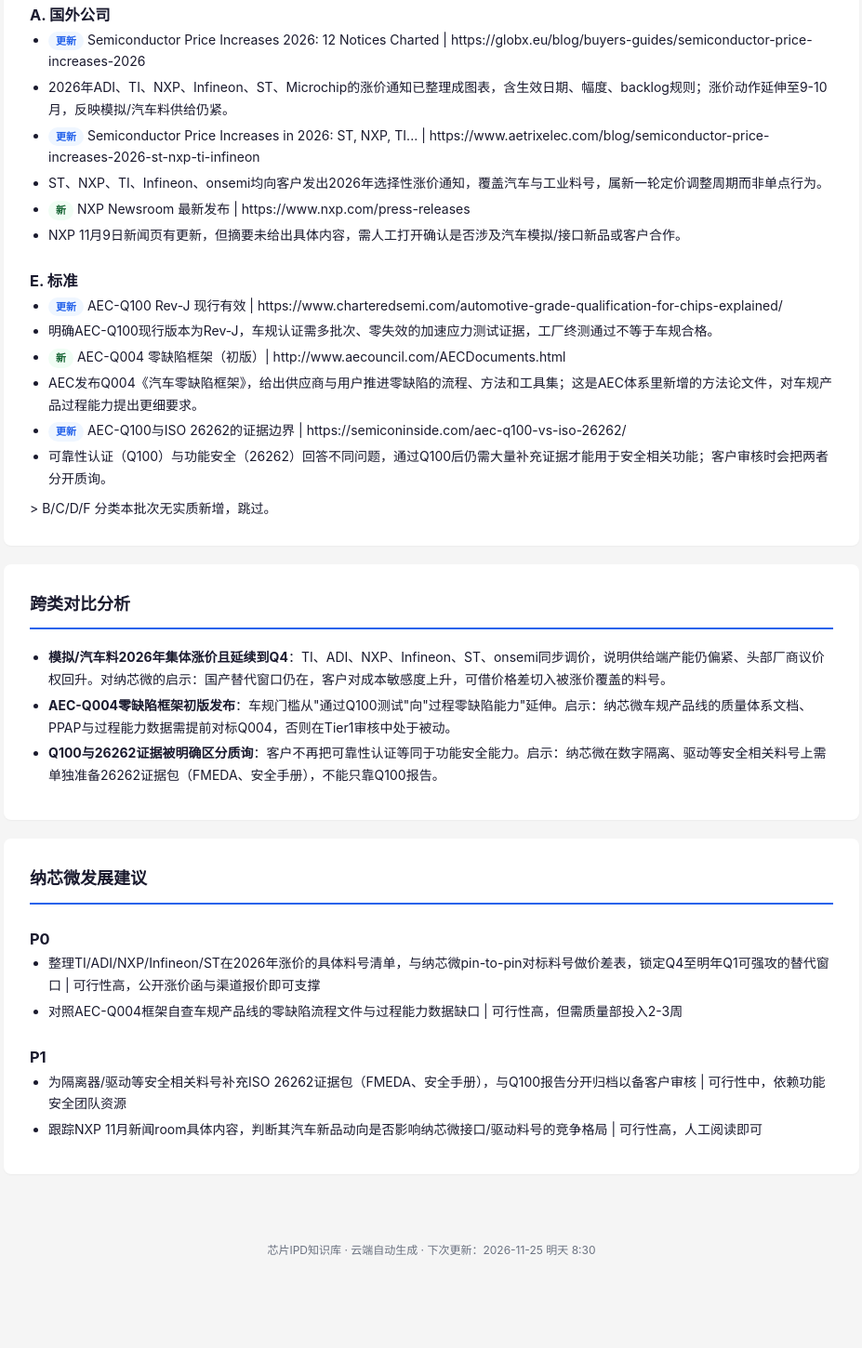
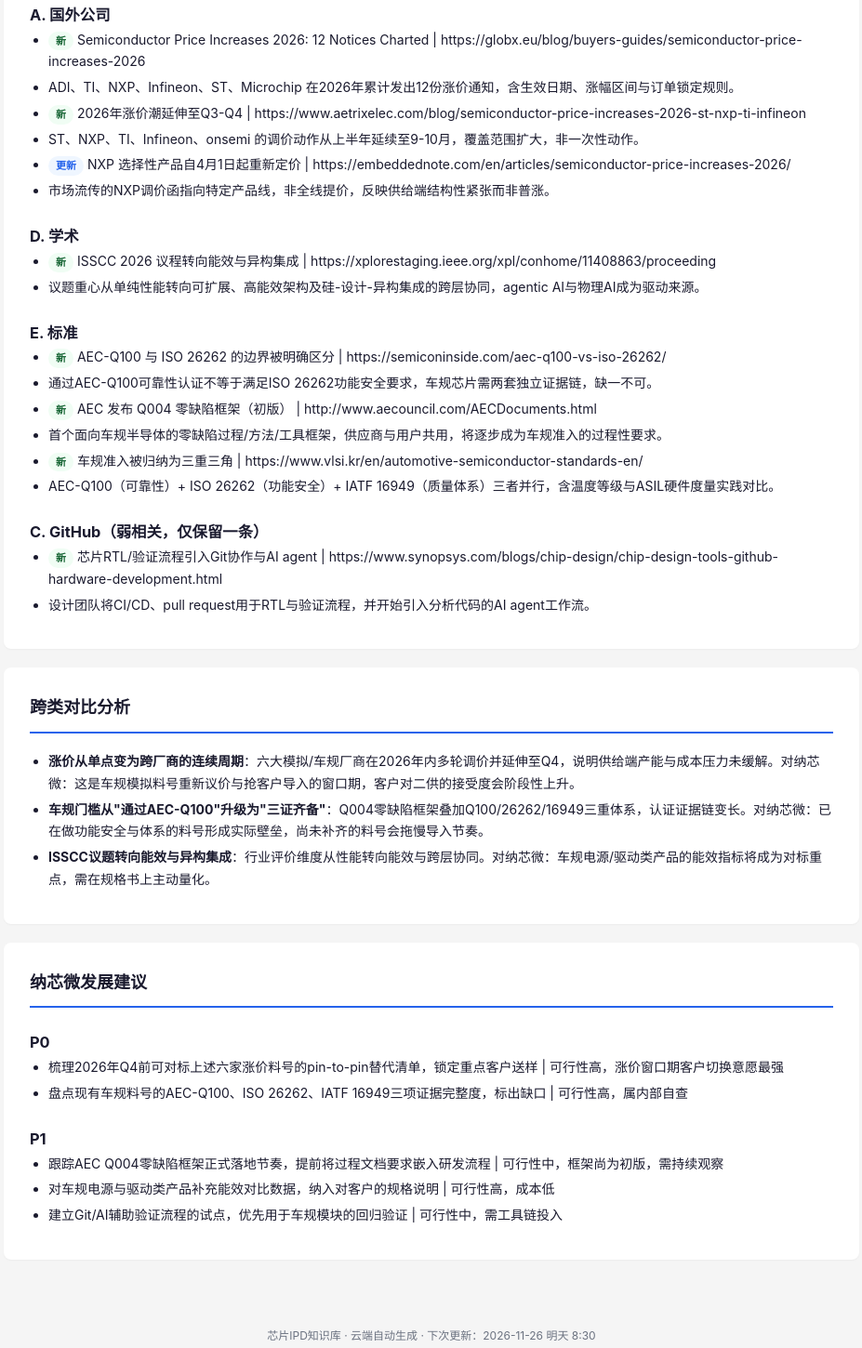
Before and after one commit to cywang-github/chip-ipd-daily-update, a plain HTML site: page ipd_knowledge_base/output/index.html in a window 1280 px wide. Shown: the part 344-1794 px from the top of the page at 93% size, without its empty margins (176-1103 px from the left). Before the commit the page ends 1723 px from the top, so only its background shows below. Drawn offline with Linux system fonts and the light colour scheme.

Commit message:
chore: 每日IPD更新 — 2026-11-26

```diff
--- a/ipd_knowledge_base/output/index.html
+++ b/ipd_knowledge_base/output/index.html
@@ -3,7 +3,7 @@
 <head>
 <meta charset="UTF-8">
 <meta name="viewport" content="width=device-width, initial-scale=1.0">
-<title>芯片IPD每日更新 2026-11-25</title>
+<title>芯片IPD每日更新 2026-11-26</title>
 <style>
     :root {
         --bg: #f5f5f5; --card: #fff; --text: #1a1a2e; --muted: #6b7280;
@@ -50,7 +50,7 @@
 <body>
 <div class="topbar">
     <div class="brand">芯片IPD知识库<span>| 每日自动更新</span></div>
-    <div style="font-size:13px;opacity:.7;">2026-11-25</div>
+    <div style="font-size:13px;opacity:.7;">2026-11-26</div>
 </div>
 <div class="container">
     <div class="hero">
@@ -62,31 +62,40 @@
         <h2>六类信息汇总</h2>
         <h3 style="margin-top:24px;">A. 国外公司</h3>
 <ul style="margin-left:20px;">
-<li><span class="tag tag-ref">更新</span>  Semiconductor Price Increases 2026: 12 Notices Charted | https://globx.eu/blog/buyers-guides/semiconductor-price-increases-2026</li>
-<li>2026年ADI、TI、NXP、Infineon、ST、Microchip的涨价通知已整理成图表，含生效日期、幅度、backlog规则；涨价动作延伸至9-10月，反映模拟/汽车料供给仍紧。</li>
-<li><span class="tag tag-ref">更新</span>  Semiconductor Price Increases in 2026: ST, NXP, TI... | https://www.aetrixelec.com/blog/semiconductor-price-increases-2026-st-nxp-ti-infineon</li>
-<li>ST、NXP、TI、Infineon、onsemi均向客户发出2026年选择性涨价通知，覆盖汽车与工业料号，属新一轮定价调整周期而非单点行为。</li>
-<li><span class="tag tag-new">新</span>  NXP Newsroom 最新发布 | https://www.nxp.com/press-releases</li>
-<li>NXP 11月9日新闻页有更新，但摘要未给出具体内容，需人工打开确认是否涉及汽车模拟/接口新品或客户合作。</li>
+<li><span class="tag tag-new">新</span>  Semiconductor Price Increases 2026: 12 Notices Charted | https://globx.eu/blog/buyers-guides/semiconductor-price-increases-2026</li>
+<li>ADI、TI、NXP、Infineon、ST、Microchip 在2026年累计发出12份涨价通知，含生效日期、涨幅区间与订单锁定规则。</li>
+<li><span class="tag tag-new">新</span>  2026年涨价潮延伸至Q3-Q4 | https://www.aetrixelec.com/blog/semiconductor-price-increases-2026-st-nxp-ti-infineon</li>
+<li>ST、NXP、TI、Infineon、onsemi 的调价动作从上半年延续至9-10月，覆盖范围扩大，非一次性动作。</li>
+<li><span class="tag tag-ref">更新</span>  NXP 选择性产品自4月1日起重新定价 | https://embeddednote.com/en/articles/semiconductor-price-increases-2026/</li>
+<li>市场流传的NXP调价函指向特定产品线，非全线提价，反映供给端结构性紧张而非普涨。</li>
+</ul>
+<h3 style="margin-top:24px;">D. 学术</h3>
+<ul style="margin-left:20px;">
+<li><span class="tag tag-new">新</span>  ISSCC 2026 议程转向能效与异构集成 | https://xplorestaging.ieee.org/xpl/conhome/11408863/proceeding</li>
+<li>议题重心从单纯性能转向可扩展、高能效架构及硅-设计-异构集成的跨层协同，agentic AI与物理AI成为驱动来源。</li>
 </ul>
 <h3 style="margin-top:24px;">E. 标准</h3>
 <ul style="margin-left:20px;">
-<li><span class="tag tag-ref">更新</span>  AEC-Q100 Rev-J 现行有效 | https://www.charteredsemi.com/automotive-grade-qualification-for-chips-explained/</li>
-<li>明确AEC-Q100现行版本为Rev-J，车规认证需多批次、零失效的加速应力测试证据，工厂终测通过不等于车规合格。</li>
-<li><span class="tag tag-new">新</span>  AEC-Q004 零缺陷框架（初版）| http://www.aecouncil.com/AECDocuments.html</li>
-<li>AEC发布Q004《汽车零缺陷框架》，给出供应商与用户推进零缺陷的流程、方法和工具集；这是AEC体系里新增的方法论文件，对车规产品过程能力提出更细要求。</li>
-<li><span class="tag tag-ref">更新</span>  AEC-Q100与ISO 26262的证据边界 | https://semiconinside.com/aec-q100-vs-iso-26262/</li>
-<li>可靠性认证（Q100）与功能安全（26262）回答不同问题，通过Q100后仍需大量补充证据才能用于安全相关功能；客户审核时会把两者分开质询。</li>
+<li><span class="tag tag-new">新</span>  AEC-Q100 与 ISO 26262 的边界被明确区分 | https://semiconinside.com/aec-q100-vs-iso-26262/</li>
+<li>通过AEC-Q100可靠性认证不等于满足ISO 26262功能安全要求，车规芯片需两套独立证据链，缺一不可。</li>
+<li><span class="tag tag-new">新</span>  AEC 发布 Q004 零缺陷框架（初版） | http://www.aecouncil.com/AECDocuments.html</li>
+<li>首个面向车规半导体的零缺陷过程/方法/工具框架，供应商与用户共用，将逐步成为车规准入的过程性要求。</li>
+<li><span class="tag tag-new">新</span>  车规准入被归纳为三重三角 | https://www.vlsi.kr/en/automotive-semiconductor-standards-en/</li>
+<li>AEC-Q100（可靠性）+ ISO 26262（功能安全）+ IATF 16949（质量体系）三者并行，含温度等级与ASIL硬件度量实践对比。</li>
 </ul>
-<p>> B/C/D/F 分类本批次无实质新增，跳过。</p>
+<h3 style="margin-top:24px;">C. GitHub（弱相关，仅保留一条）</h3>
+<ul style="margin-left:20px;">
+<li><span class="tag tag-new">新</span>  芯片RTL/验证流程引入Git协作与AI agent | https://www.synopsys.com/blogs/chip-design/chip-design-tools-github-hardware-development.html</li>
+<li>设计团队将CI/CD、pull request用于RTL与验证流程，并开始引入分析代码的AI agent工作流。</li>
+</ul>
     </div>
 
     <div class="section">
         <h2>跨类对比分析</h2>
         <ul style="margin-left:20px;">
-<li><b>模拟/汽车料2026年集体涨价且延续到Q4</b>：TI、ADI、NXP、Infineon、ST、onsemi同步调价，说明供给端产能仍偏紧、头部厂商议价权回升。对纳芯微的启示：国产替代窗口仍在，客户对成本敏感度上升，可借价格差切入被涨价覆盖的料号。</li>
-<li><b>AEC-Q004零缺陷框架初版发布</b>：车规门槛从"通过Q100测试"向"过程零缺陷能力"延伸。启示：纳芯微车规产品线的质量体系文档、PPAP与过程能力数据需提前对标Q004，否则在Tier1审核中处于被动。</li>
-<li><b>Q100与26262证据被明确区分质询</b>：客户不再把可靠性认证等同于功能安全能力。启示：纳芯微在数字隔离、驱动等安全相关料号上需单独准备26262证据包（FMEDA、安全手册），不能只靠Q100报告。</li>
+<li><b>涨价从单点变为跨厂商的连续周期</b>：六大模拟/车规厂商在2026年内多轮调价并延伸至Q4，说明供给端产能与成本压力未缓解。对纳芯微：这是车规模拟料号重新议价与抢客户导入的窗口期，客户对二供的接受度会阶段性上升。</li>
+<li><b>车规门槛从"通过AEC-Q100"升级为"三证齐备"</b>：Q004零缺陷框架叠加Q100/26262/16949三重体系，认证证据链变长。对纳芯微：已在做功能安全与体系的料号形成实际壁垒，尚未补齐的料号会拖慢导入节奏。</li>
+<li><b>ISSCC议题转向能效与异构集成</b>：行业评价维度从性能转向能效与跨层协同。对纳芯微：车规电源/驱动类产品的能效指标将成为对标重点，需在规格书上主动量化。</li>
 </ul>
     </div>
 
@@ -94,18 +103,19 @@
         <h2>纳芯微发展建议</h2>
         <h3 style="margin-top:24px;">P0</h3>
 <ul style="margin-left:20px;">
-<li>整理TI/ADI/NXP/Infineon/ST在2026年涨价的具体料号清单，与纳芯微pin-to-pin对标料号做价差表，锁定Q4至明年Q1可强攻的替代窗口 | 可行性高，公开涨价函与渠道报价即可支撑</li>
-<li>对照AEC-Q004框架自查车规产品线的零缺陷流程文件与过程能力数据缺口 | 可行性高，但需质量部投入2-3周</li>
+<li>梳理2026年Q4前可对标上述六家涨价料号的pin-to-pin替代清单，锁定重点客户送样 | 可行性高，涨价窗口期客户切换意愿最强</li>
+<li>盘点现有车规料号的AEC-Q100、ISO 26262、IATF 16949三项证据完整度，标出缺口 | 可行性高，属内部自查</li>
 </ul>
 <h3 style="margin-top:24px;">P1</h3>
 <ul style="margin-left:20px;">
-<li>为隔离器/驱动等安全相关料号补充ISO 26262证据包（FMEDA、安全手册），与Q100报告分开归档以备客户审核 | 可行性中，依赖功能安全团队资源</li>
-<li>跟踪NXP 11月新闻room具体内容，判断其汽车新品动向是否影响纳芯微接口/驱动料号的竞争格局 | 可行性高，人工阅读即可</li>
+<li>跟踪AEC Q004零缺陷框架正式落地节奏，提前将过程文档要求嵌入研发流程 | 可行性中，框架尚为初版，需持续观察</li>
+<li>对车规电源与驱动类产品补充能效对比数据，纳入对客户的规格说明 | 可行性高，成本低</li>
+<li>建立Git/AI辅助验证流程的试点，优先用于车规模块的回归验证 | 可行性中，需工具链投入</li>
 </ul>
     </div>
 </div>
 <div class="footer">
-    <p>芯片IPD知识库 · 云端自动生成 · 下次更新：2026-11-25 明天 8:30</p>
+    <p>芯片IPD知识库 · 云端自动生成 · 下次更新：2026-11-26 明天 8:30</p>
 </div>
 </body>
 </html>
```
Also changed, not shown: ipd_knowledge_base/output/push_log.txt.
